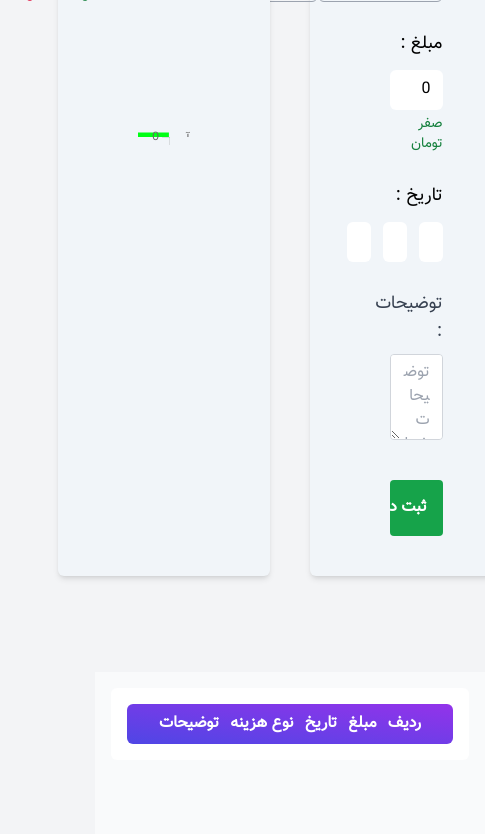
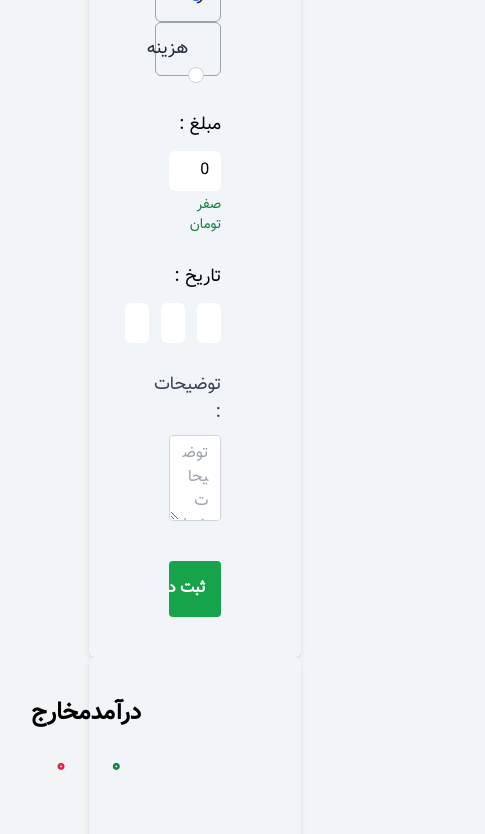
Before and after one commit to amiralitaheri-it/accounting, a website built with webpack: page src/pages/index.html in a window 390 px wide. Shown: the part 73-907 px from the top of the page, 485 px wide, since content can reach past the window. Built offline with Linux system fonts and the light colour scheme.

Commit message:
fix some styles

```diff
--- a/src/js/app.js
+++ b/src/js/app.js
@@ -159,7 +159,7 @@ window.toPersianNum = function (num, dontTrim) {
 
 /* -------------------------------- chart js -------------------------------- */
 const labels = ["فروردین ۹۸", "اردیبهشت ۹۸", "خرداد ۹۸"];
-const data = {
+let data = {
   labels: labels,
   datasets: [
     {
--- a/src/pages/index.html
+++ b/src/pages/index.html
@@ -25,7 +25,7 @@
     <main x-data="costData">
       <!-- --------------------------- chart and form ---------------------------- -->
       <section class="w-3/4 m-auto relative">
-        <div class="flex px-10 -py-10 justify-center gap-10 -top-24 relative">
+        <div class="md:flex px-10 -py-10 gap-10 md:-top-24 -top-14 relative">
           <!-- ---------------------------- right section ---------------------------- -->
           <div
             class="bg-slate-100 shadow-md rounded-md container px-20 py-10 justify-center"
@@ -35,7 +35,7 @@
               @submit.prevent="storeDataToLocalStorage"
             >
               <!-- ---------------------------- radio button ----------------------------- -->
-              <div class="flex justify-between text-lg">
+              <div class="md:flex justify-between text-lg">
                 <div
                   class="form-check form-check-inline border border-gray-400 rounded-md px-8 py-3"
                 >
@@ -144,7 +144,7 @@
               <!-- ---------------------------- submit button ---------------------------- -->
               <input
                 type="submit"
-                @click="drawChart()"
+                id="submitBtn"
                 class="btn w-full bg-green-600 hover:bg-green-700 transition duration-200 text-white"
                 value="ثبت دخل و خرج"
               />
@@ -171,7 +171,7 @@
                 </div>
               </div>
               <!-- -------------------------------- chart -------------------------------- -->
-              <div class="rounded-md overflow-hidden mt-28 w-full">
+              <div class="rounded-md overflow-hidden mt-32 w-full">
                 <canvas id="chartLine"></canvas>
               </div>
             </div>
```
Also changed, not shown: dist/css/style.css, dist/js/app.js.
